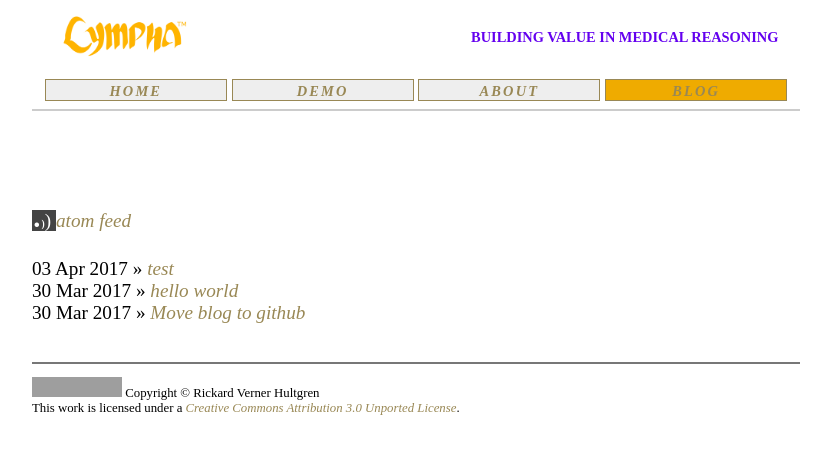
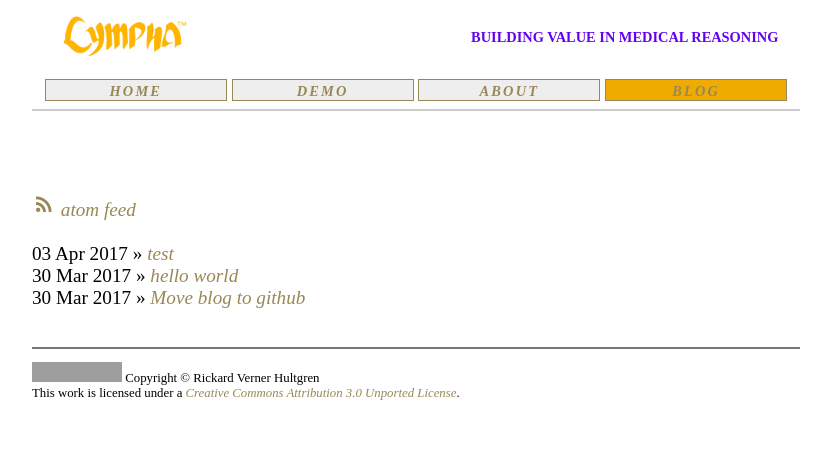
Before and after one commit to RickardHultgren/LYMPHA, a Jekyll site: the page built from blog.md, in a window 1280 px wide. Shown: the top 454 px of the page, without its empty margins (224-1055 px from the left). Built offline with Jekyll 4.4.1, drawn with Linux system fonts in a browser that asks for light colours; some web fonts are replaced; our own code applies the rules of GitHub Pages for plain Markdown files; grey boxes are pictures that could not be loaded.

Commit message:
Update blog.md

```diff
--- a/blog.md
+++ b/blog.md
@@ -4,7 +4,7 @@ document.getElementById("blogtext").style.color="#000000";
 document.getElementById("blog").className="menu2active";
 </script>
 <br><br>
-[<span style="background-color:#444444;color:#FFFFFF;width:auto;height:1em;text-align:center;position:relative;font-style:normal;"><span style="font-size:2em;">.</span><span style="font-size:0.5em;font-weight:bold;">&#41;</span><span style="font-size:1em;">&#41; </span></span> atom feed](http://rickardhultgren.github.io/lympha/atom.xml)
+[<i class="material-icons" style="color:#998855;">rss_feed</i> atom feed](http://rickardhultgren.github.io/lympha/atom.xml)
 <br><br>
 {% for post in site.posts %}
 {{ post.date | date_to_string }} &raquo; <a href="/lympha{{post.url}}">{{ post.title }}</a>
```
